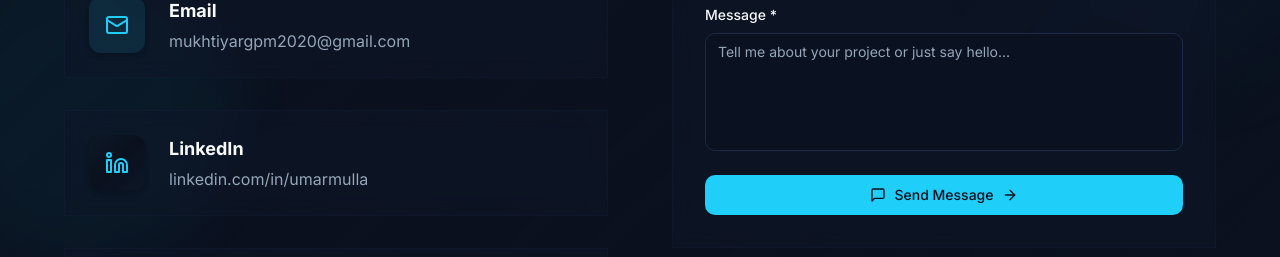
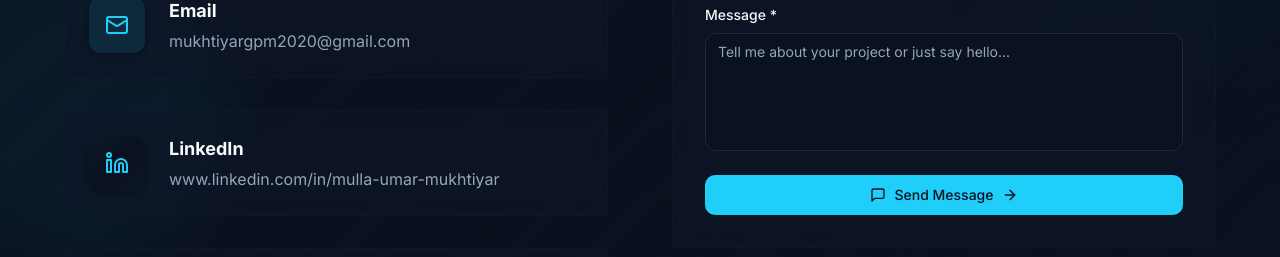
Before and after one commit to umar1318/umar-mukhtiyar, a React (Vite) app: page / in a window 1280 px wide. Shown: the part 6037-6294 px from the top of the page. Built offline with nearby package versions, Linux system fonts and the light colour scheme.

Commit message:
Update LinkedIn profile URL
Connects the provided LinkedIn profile URL to all LinkedIn sections within the portfolio, ensuring that clicks on LinkedIn buttons redirect to the correct profile.

```diff
--- a/src/components/Portfolio.tsx
+++ b/src/components/Portfolio.tsx
@@ -218,7 +218,7 @@ const Portfolio = () => {
                     <a href="https://github.com/umar1318" className="text-muted-foreground hover:text-primary transition-colors">
                       <Github className="w-5 h-5" />
                     </a>
-                    <a href="https://linkedin.com" className="text-muted-foreground hover:text-primary transition-colors">
+                    <a href="https://www.linkedin.com/in/mulla-umar-mukhtiyar" className="text-muted-foreground hover:text-primary transition-colors">
                       <Linkedin className="w-5 h-5" />
                     </a>
                     <a href="mailto:mukhtiyargpm2020@gmail.com" className="text-muted-foreground hover:text-primary transition-colors">
@@ -680,7 +680,7 @@ const Portfolio = () => {
               }, {
                 icon: Linkedin,
                 label: "LinkedIn",
-                value: "linkedin.com/in/umarmulla",
+                value: "www.linkedin.com/in/mulla-umar-mukhtiyar",
                 color: "accent"
               }, {
                 icon: Github,
@@ -801,7 +801,7 @@ const Portfolio = () => {
                   <a href="https://github.com/umar1318" className="p-2 glass-card hover:bg-primary/10 transition-colors group">
                     <Github className="w-5 h-5 text-muted-foreground group-hover:text-primary transition-colors" />
                   </a>
-                  <a href="https://linkedin.com" className="p-2 glass-card hover:bg-primary/10 transition-colors group">
+                  <a href="https://www.linkedin.com/in/mulla-umar-mukhtiyar" className="p-2 glass-card hover:bg-primary/10 transition-colors group">
                     <Linkedin className="w-5 h-5 text-muted-foreground group-hover:text-primary transition-colors" />
                   </a>
                 </div>
```
